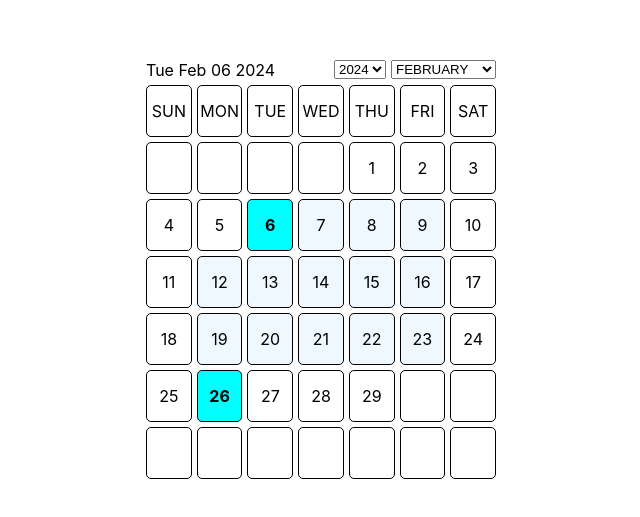
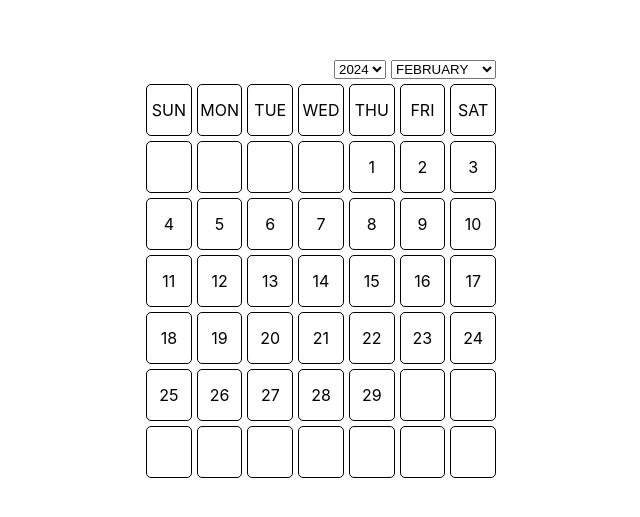
Before and after one commit to rktrivedi/Date-Range-Picker, a React (Create React App) app: page / in a window 1280 px wide. Shown: the part 131-648 px from the top of the page, without its empty margins (319-959 px from the left). Built offline with nearby package versions, Linux system fonts and the light colour scheme.

Commit message:
Implemented Onclick function for range selection

```diff
--- a/src/App.tsx
+++ b/src/App.tsx
@@ -4,8 +4,11 @@ function App() {
   return (
     <div className="mainContainer">
       <DateRangePicker
-        startDate={new Date("2024-02-06")}
-        endDate={new Date("2024-02-26")}
+        // startDate={new Date("2024-02-06")}
+        // endDate={new Date("2024-02-26")}
+        onChange={(range) => {
+          console.log(range);
+        }}
       />
     </div>
   );
--- a/src/components/DateRangePicker/DateRangePicker.tsx
+++ b/src/components/DateRangePicker/DateRangePicker.tsx
@@ -10,26 +10,37 @@ import {
   getFirstDateOfMonth,
   parseEndDate,
   parseStartDate,
+  parseDate,
+  getDateString,
+  getWeekends,
 } from "./helper";
 
 interface DateRangePickerProps {
-  startDate: Date;
-  endDate: Date;
+  startDate?: Date;
+  endDate?: Date;
+  onChange?: (range: [[string, string], string[]]) => void;
 }
 
 const DateRangePicker: React.FC<DateRangePickerProps> = ({
   startDate: start,
   endDate: end,
+  onChange,
 }) => {
-  const startDate = parseStartDate(start);
-  const endDate = parseEndDate(end);
-  const [year, setYear] = useState(startDate.getFullYear());
-  const [month, setMonth] = useState(startDate.getMonth());
+  const [startDate, setStartDate] = useState<Date | undefined>(
+    parseStartDate(start)
+  );
+  const [endDate, setEndDate] = useState<Date | undefined>(parseEndDate(end));
+  const [year, setYear] = useState(
+    startDate?.getFullYear() || new Date().getFullYear()
+  );
+  const [month, setMonth] = useState(
+    startDate?.getMonth() || new Date().getMonth()
+  );
   const isLeapYear = year % 4 === 0;
   const numberOfDays = isLeapYear ? daysInLeapYear[month] : daysInMonth[month];
 
   const firtsDateOfMonth = getFirstDateOfMonth(year, month).getDay();
-  const startYear = startDate.getFullYear() - 25;
+  const startYear = 1990;
 
   const handleYear = (e: React.ChangeEvent<HTMLSelectElement>) => {
     const yearValue = e.target.value;
@@ -44,10 +55,23 @@ const DateRangePicker: React.FC<DateRangePickerProps> = ({
     }
   };
 
+  const handleClick = (value: Date) => {
+    if (!startDate || (startDate && endDate)) {
+      setStartDate(value);
+      setEndDate(undefined);
+    } else if (value > startDate) {
+      setEndDate(value);
+      onChange?.([
+        [getDateString(startDate), getDateString(value)],
+        getWeekends(startDate, value),
+      ]);
+    }
+  };
+
   return (
     <div className={style.calendarWrapper}>
       <div className={style.yearMonthDate}>
-        {startDate.toDateString()}
+        <span>{startDate?.toDateString()}</span>
         <div className={style.yearMonth}>
           <select onChange={handleYear} defaultValue={year}>
             <option value="">Year</option>
@@ -86,12 +110,28 @@ const DateRangePicker: React.FC<DateRangePickerProps> = ({
                 colIdx,
                 firtsDateOfMonth,
                 numberOfDays,
+                month,
+                year,
                 startDate,
-                endDate,
-                month,
-                year
+                endDate
               )}`}
               key={`column${colIdx}`}
+              onClick={() =>
+                handleClick(
+                  parseDate(
+                    Number(
+                      getCalendarDate(
+                        rowIdx,
+                        colIdx,
+                        firtsDateOfMonth,
+                        numberOfDays
+                      )
+                    ),
+                    month,
+                    year
+                  )
+                )
+              }
             >
               {getCalendarDate(rowIdx, colIdx, firtsDateOfMonth, numberOfDays)}
             </div>
--- a/src/components/DateRangePicker/dateRangePicker.module.css
+++ b/src/components/DateRangePicker/dateRangePicker.module.css
@@ -45,7 +45,7 @@
 }
 
 .rangeSelector {
-  background-color: aliceblue;
+  background-color: red;
 }
 
 .activestartDate:hover {
--- a/src/components/DateRangePicker/helper.tsx
+++ b/src/components/DateRangePicker/helper.tsx
@@ -52,10 +52,10 @@ const getActiveClass = (
   colIndex: number,
   startDateIdx: number,
   numberOfDays: number,
-  startDate: Date,
-  endDate: Date,
   month: number,
-  year: number
+  year: number,
+  startDate?: Date,
+  endDate?: Date
 ) => {
   const getDate = getCalendarDate(
     rowIndex,
@@ -65,23 +65,31 @@ const getActiveClass = (
   );
   const currDate = new Date(`${year}-${month + 1}-${getDate}`);
 
-  if (currDate.getDay() === 0 || currDate.getDay() === 6) {
+  if (currDate.getDay() === 0 || currDate.getDay() === 6 || getDate === "") {
     return "";
   }
 
   if (
-    currDate.toString() === startDate.toString() ||
-    currDate.toString() === endDate.toString()
+    currDate.toString() === startDate?.toString() ||
+    currDate.toString() === endDate?.toString()
   ) {
     return style.activestartDate;
-  } else if (currDate > startDate && currDate < endDate) {
+  } else if (
+    startDate &&
+    endDate &&
+    currDate > startDate &&
+    currDate < endDate
+  ) {
     return style.rangeSelector;
   } else {
     return "";
   }
 };
 
-const parseStartDate = (startDate: Date) => {
+const parseStartDate = (startDate?: Date) => {
+  if (!startDate) {
+    return;
+  }
   const day = startDate.getDay();
   const offset = day === 0 ? 1 : day === 6 ? 2 : 0;
   return new Date(
@@ -91,7 +99,10 @@ const parseStartDate = (startDate: Date) => {
   );
 };
 
-const parseEndDate = (endDate: Date) => {
+const parseEndDate = (endDate?: Date) => {
+  if (!endDate) {
+    return;
+  }
   const day = endDate.getDay();
   const offset = day === 0 ? 2 : day === 6 ? 1 : 0;
   return new Date(
@@ -99,6 +110,29 @@ const parseEndDate = (endDate: Date) => {
       endDate.getDate() - offset
     }`
   );
+};
+
+const parseDate = (date: number, month: number, year: number): Date =>
+  new Date(`${year}-${month + 1}-${date}`);
+
+const getDateString = (date: Date) =>
+  `${date.getFullYear()}-${date.getMonth().toString().padStart(2, "0")}-${date
+    .getDate()
+    .toString()
+    .padStart(2, "0")}`;
+
+const getWeekends = (startDate: Date, endDate: Date) => {
+  var weekendDates = [];
+  while (startDate <= endDate) {
+    const weekDay = startDate.getDay();
+    if ([0, 6].includes(weekDay)) {
+      weekendDates.push(getDateString(startDate));
+    }
+    var date = new Date(startDate);
+    date.setDate(date.getDate() + 1);
+    startDate = date;
+  }
+  return weekendDates;
 };
 
 export {
@@ -111,4 +145,7 @@ export {
   parseEndDate,
   getCalendarDate,
   parseStartDate,
+  parseDate,
+  getDateString,
+  getWeekends,
 };
```
